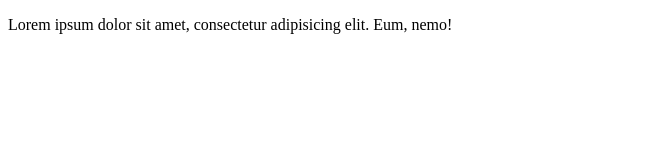
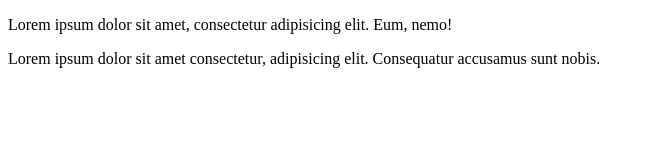
Before and after one commit to lvincentt/test-2, a plain HTML site: page index.html in a window 1280 px wide. Shown: the whole page, without its empty margins (0-655 px from the left). Drawn offline with Linux system fonts and the light colour scheme.

Commit message:
Menambahkan paragraf baru lagi

```diff
--- a/index.html
+++ b/index.html
@@ -7,5 +7,6 @@
 </head>
 <body>
     <p>Lorem ipsum dolor sit amet, consectetur adipisicing elit. Eum, nemo!</p>
+    <p>Lorem ipsum dolor sit amet consectetur, adipisicing elit. Consequatur accusamus sunt nobis.</p>
 </body>
 </html>
```
